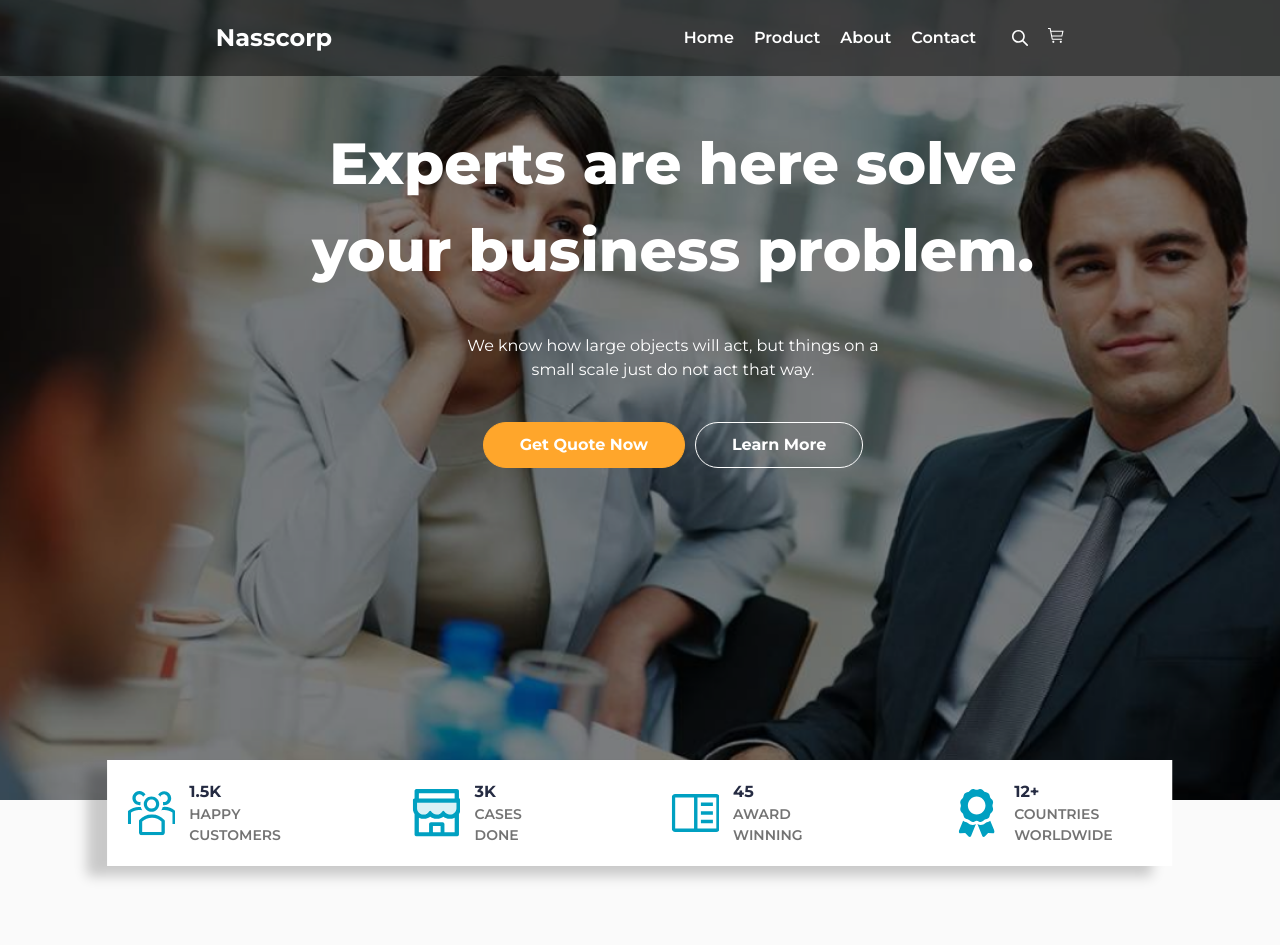
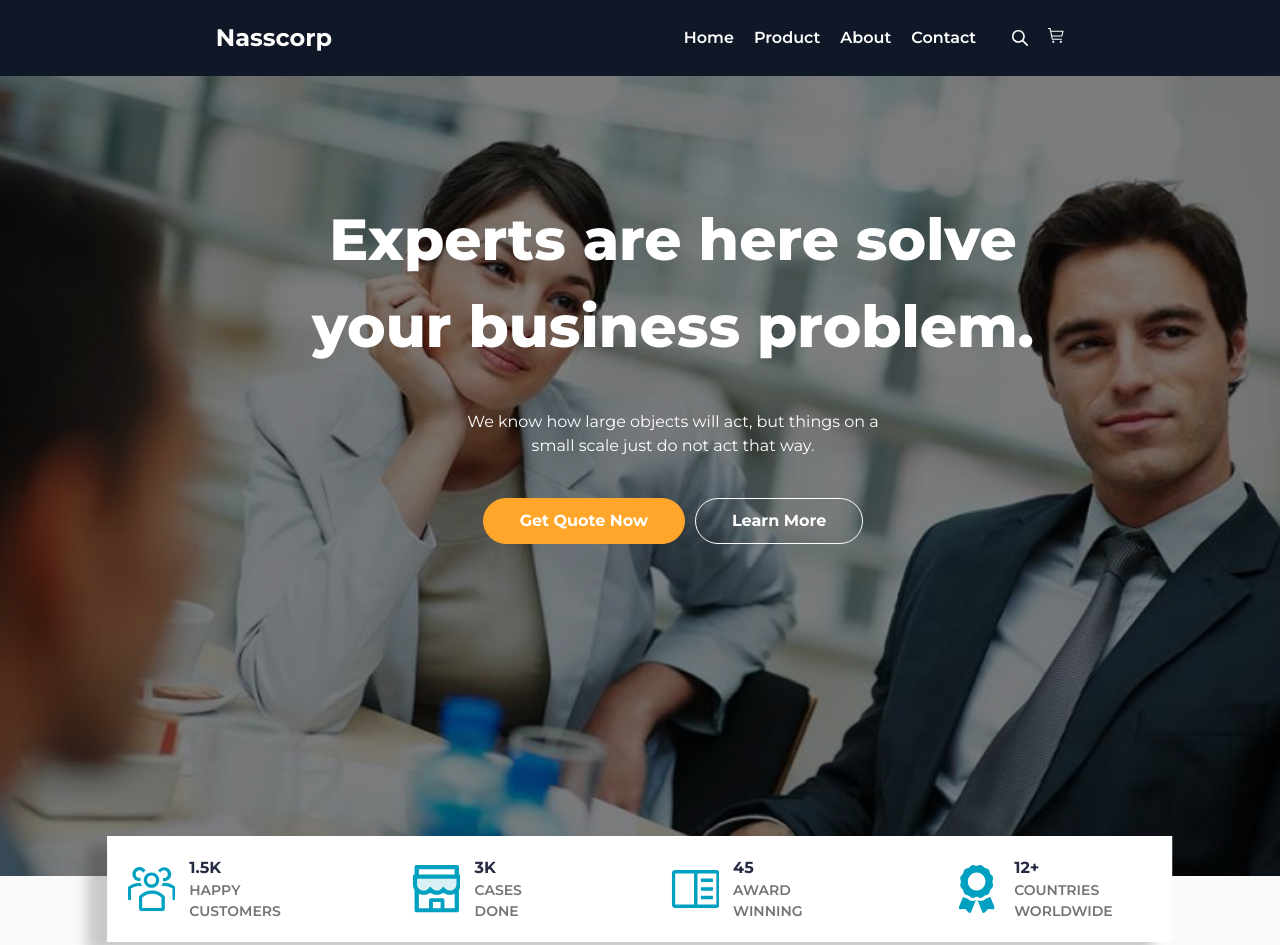
Before and after one commit to Sourav-Das999/Nasscorp, a website: page index.html in a window 1280 px wide. Shown: the top 945 px of the page. Drawn offline with Linux system fonts and the light colour scheme.

Commit message:
Update CSS

```diff
--- a/index.html
+++ b/index.html
@@ -20,12 +20,12 @@
         background-image: url(&quot;./image/background.png&quot;);
         min-height: 500px;
       "
-      class="bg-cover bg-center lg:h-screen w-full relative pb-104 lg:pb-0  lg:px-0 px-6 "
+      class="bg-cover bg-center lg:h-screen w-full relative pb-104 lg:pb-0 lg:px-0 px-6  mt-19"
     >
       <!-- ---------------------------navbar---------------------------------------------- -->
 
       <nav
-        class="lg:bg-black/50 bg-white flex justify-between lg:justify-around px-6 sm:px-10 py-5 fixed top-0 left-0 z-50 w-full items-center"
+        class="lg:bg-gray-900 bg-white flex justify-between lg:justify-around px-6 sm:px-10 py-5 fixed top-0 left-0 z-50 w-full items-center"
       >
         <!-- Logo -->
         <div class="logo">
@@ -241,9 +241,9 @@
 
     <section
       id="about"
-      class="flex flex-col bg-[#FAFAFA] h-screen items-center justify-center gap-7.5 w-full text-center lg:mt-0 mt-40 "
+      class="flex flex-col bg-[#FAFAFA] h-screen items-center justify-center gap-7.5 w-full text-center lg:mt-0 mt-40"
     >
-      <div class="about-1  lg:px-0 px-6 ">
+      <div class="about-1 lg:px-0 px-6">
         <h1 class="text-[40px] font-bold text-[#252B42]">
           We are providing best
           <p>business service.</p>
@@ -254,12 +254,12 @@
         </h5>
       </div>
       <div
-        class="about-2 flex lg:flex-row flex-col justify-between lg:px-48.75 mt-25 gap-7.5 "
+        class="about-2 flex lg:flex-row flex-col justify-between lg:px-48.75 mt-25 gap-7.5"
       >
         <div class="left-item flex-2">
           <img src="./image/card-item.png" alt="image" class="w-150" />
         </div>
-        <div class="right-item flex-1  lg:px-0 px-6 ">
+        <div class="right-item flex-1 lg:px-0 px-6">
           <h1 class="text-[#252B42] text-[40px] font-bold text-left mt-5">
             Most trusted in our field
           </h1>
@@ -298,7 +298,7 @@
 
     <!-- ----------------------------------------------Testimonials-3-------------------------------------- -->
 
-    <section class="bg-[#16697A] pb-25 lg:mt-0 mt-60  lg:px-0 px-6 ">
+    <section class="bg-[#16697A] pb-25 lg:mt-0 mt-60 lg:px-0 px-6">
       <div
         class="Testimonials lg:h-[80vh] mt-25 lg:overflow-hidden justify-center w-full"
       >
```
Also changed, not shown: css/style.css.
